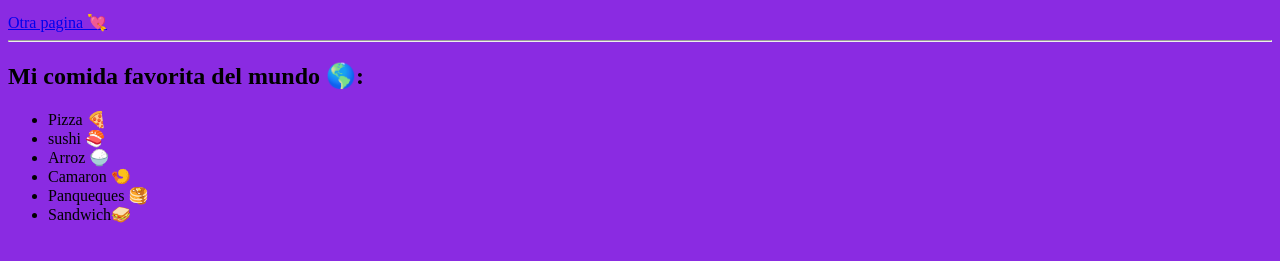
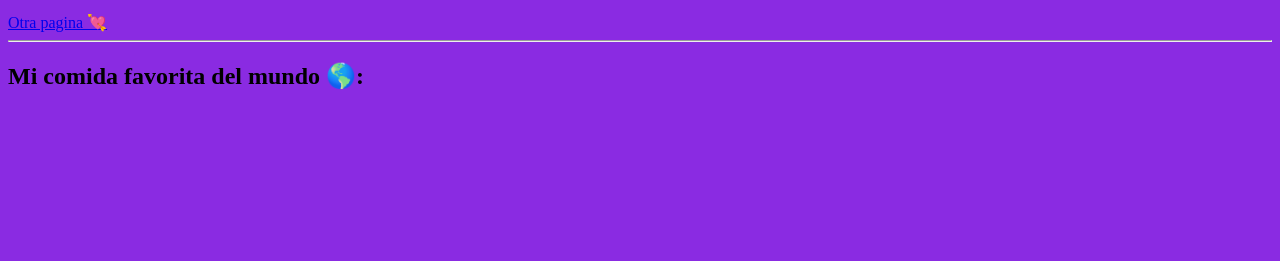
Before and after one commit to ovmogollan/tutorial, a plain HTML site: page clase_01/index.html in a window 1280 px wide. Shown: the part 101-362 px from the top of the page. Drawn offline with Linux system fonts and the light colour scheme.

Commit message:
Ejemplo de borrado

```diff
--- a/clase_01/index.html
+++ b/clase_01/index.html
@@ -17,13 +17,5 @@
     <a href="otra.html">Otra pagina 💘</a>
     <hr>
     <h2>Mi comida favorita del mundo 🌎:</h2>
-    <ul>
-        <li>Pizza 🍕</li>
-        <li>sushi 🍣</li>
-        <li>Arroz 🍚</li>
-        <li>Camaron 🍤</li>
-        <li>Panqueques 🥞</li>
-        <li>Sandwich🥪</li>
-    </ul>
 </body>
 </html>
```
